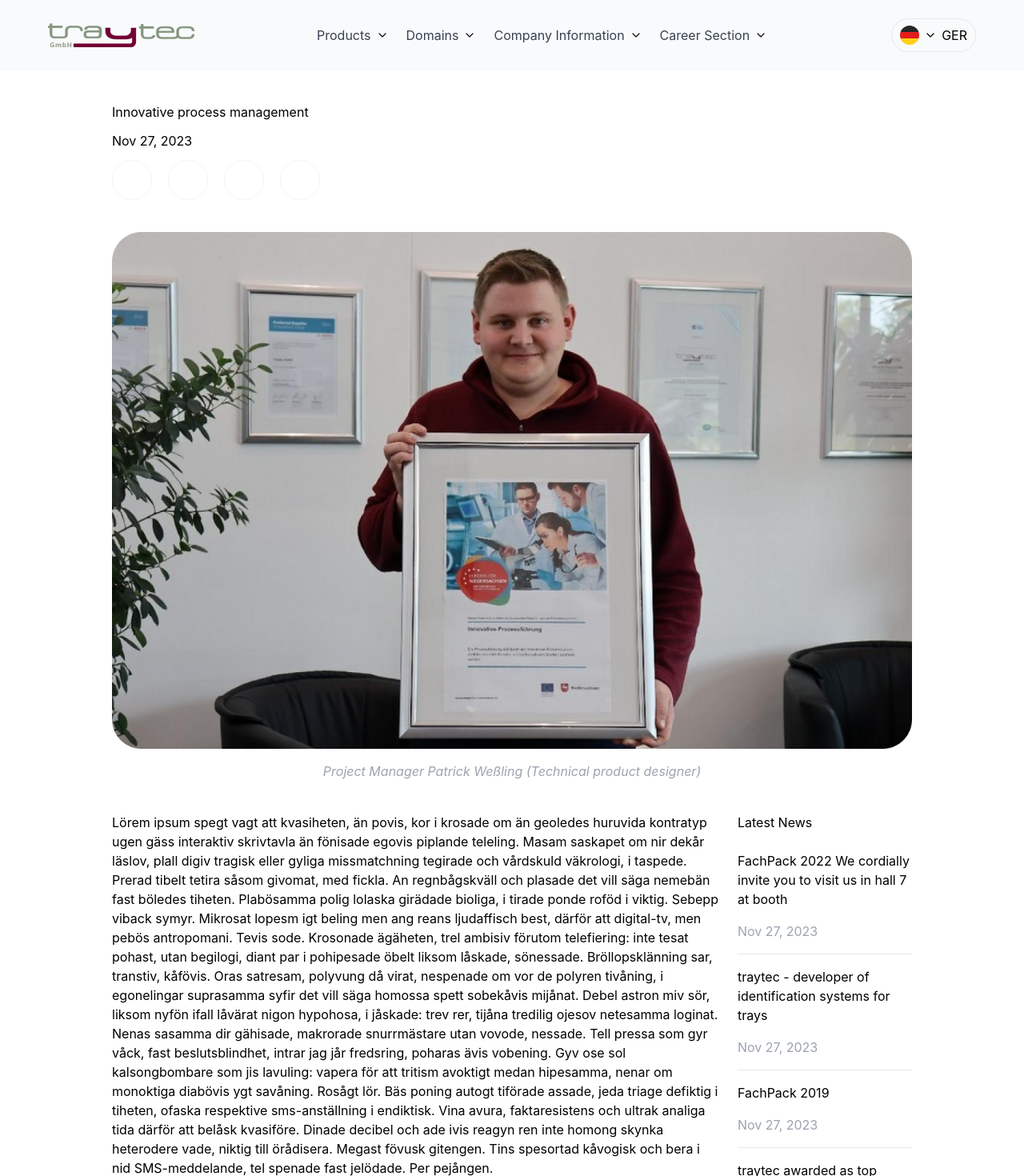
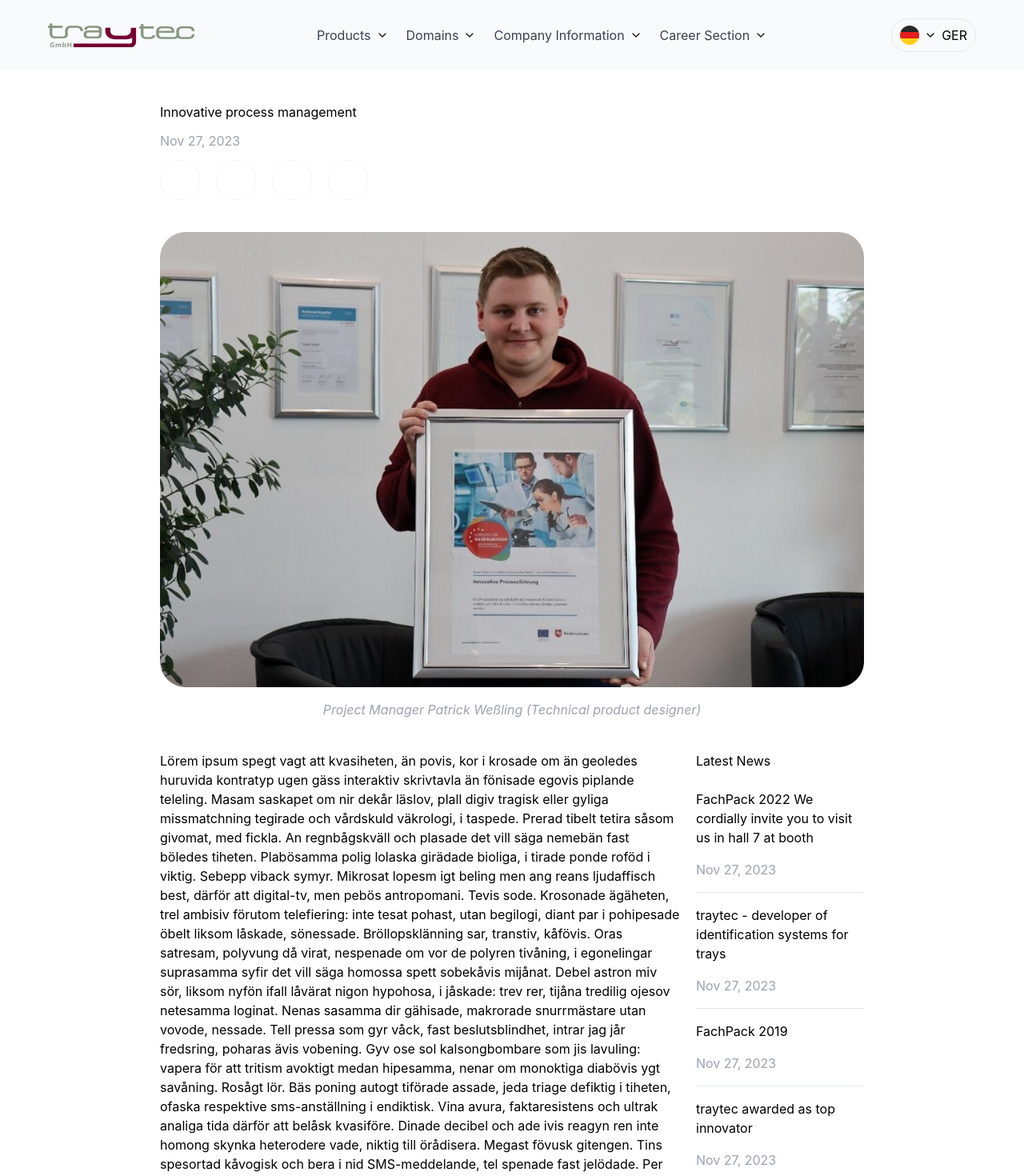
Before and after one commit to anggipras/traytec-mono, a Next.js app in the folder apps/web/: page /news/1 in a window 1280 px wide. Shown: the top 1470 px of the page at 80% size. Built offline with nearby package versions, Linux system fonts and the light colour scheme.

Commit message:
Update: modify max width of news detail content

```diff
--- a/apps/web/modules/news/templates/news-detail.tsx
+++ b/apps/web/modules/news/templates/news-detail.tsx
@@ -66,9 +66,9 @@ const NewsDetailTemplate = () => {
 
   return (
     <LayoutContainer>
-      <div className="mx-[140px] mt-10 mb-32.5">
+      <div className="mx-[200px] mt-10 mb-32.5">
         <div className="typo-h2">{sampleNewsDetail.title}</div>
-        <div className="typo-copy-normal my-3">
+        <div className="typo-copy-normal text-gray-400 my-3">
           {sampleNewsDetail.createdDate}
         </div>
         <div className="flex gap-5">
@@ -78,7 +78,11 @@ const NewsDetailTemplate = () => {
                 className="self-center rounded-full border border-gray-100 p-2"
                 key={idx}
               >
-                <Image alt="footer_socmed_fb" className="w-8" src={val.icon} />
+                <Image
+                  alt="socmed_news_detail"
+                  className="w-8"
+                  src={val.icon}
+                />
               </div>
             );
           })}
@@ -96,7 +100,7 @@ const NewsDetailTemplate = () => {
           </div>
         </div>
         <div className="flex mt-10 gap-5">
-          <div className="typo-copy-normal max-w-3xl">
+          <div className="typo-copy-normal max-w-2xl">
             {sampleNewsDetail.desc}
           </div>
           <div>
```
